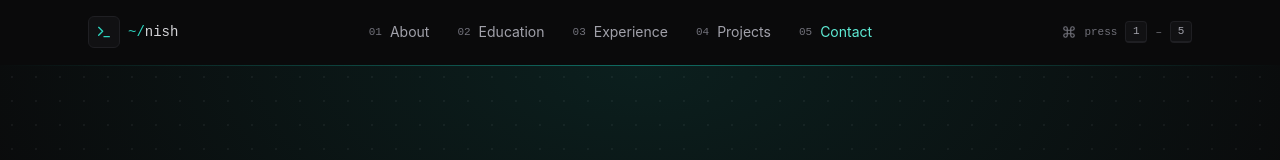
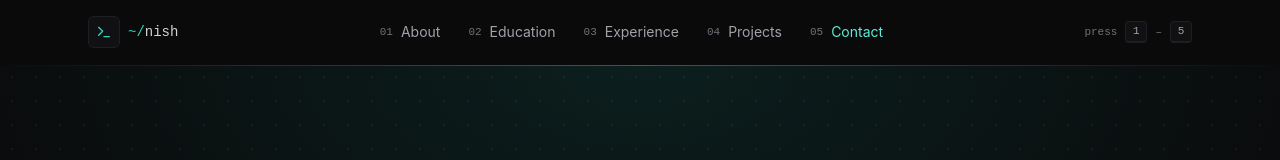
Before and after one commit to dhingranishaant/portfolio-react, a React (Create React App) app in the folder sre-portfolio/: page / in a window 1280 px wide. Shown: the top 160 px of the page. Built offline with nearby package versions, Linux system fonts and the light colour scheme.

Commit message:
removed-cmd-icon-navbar

```diff
--- a/sre-portfolio/src/components/Navbar.jsx
+++ b/sre-portfolio/src/components/Navbar.jsx
@@ -69,7 +69,6 @@ const Navbar = () => {
                 </nav>
 
                 <div className="hidden md:flex items-center gap-2 mono text-[11px] text-zinc-500">
-                    <Command className="w-3.5 h-3.5" />
                     <span>press</span>
                     <span className="kbd">1</span><span>–</span><span className="kbd">5</span>
                 </div>
```
